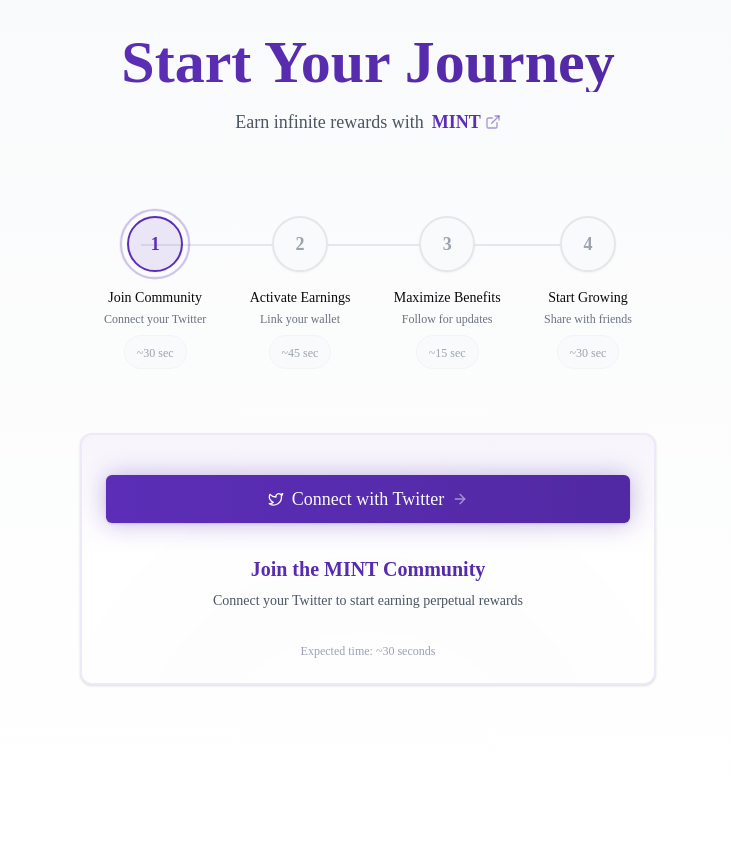
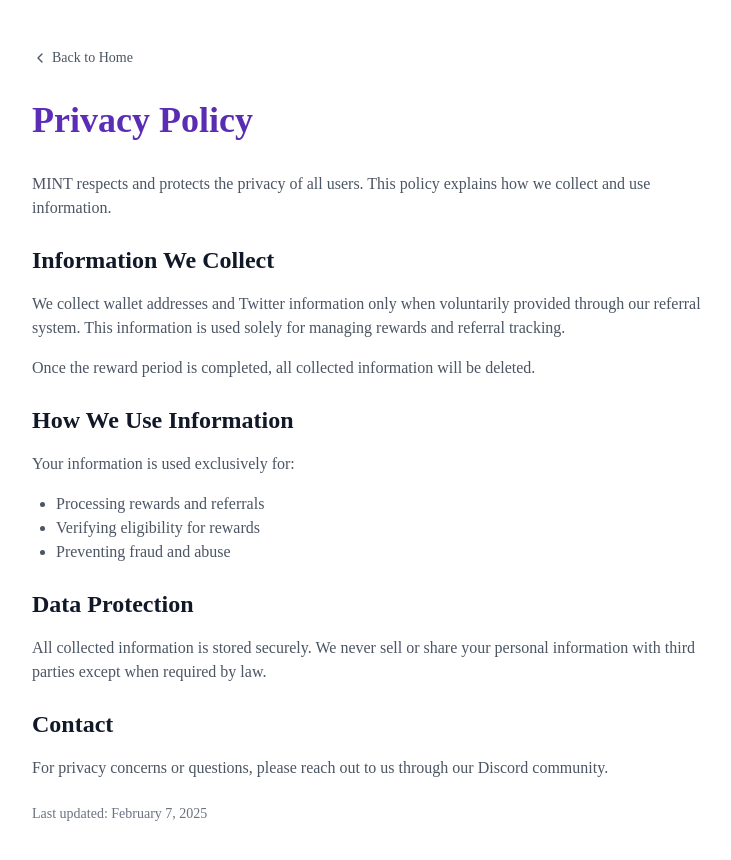
Before and after one commit to skyf0xx/mint, a Next.js app: page /privacy in a window 1280 px wide. Shown: the top 860 px of the page, without its empty margins (272-1003 px from the left). Before the commit the page ends 800 px from the top, so only its background shows below. Built offline with nearby package versions, Linux system fonts and the light colour scheme; no server answers.

Commit message:
feat: add privacy

```diff
--- a/next.config.ts
+++ b/next.config.ts
@@ -16,6 +16,7 @@ const nextConfig = {
         return {
             ...defaultPathMap,
             '/get-started': { page: '/get-started' },
+            '/privacy': { page: '/privacy' },
         };
     },
 };
--- /dev/null
+++ b/pages/privacy.tsx
@@ -0,0 +1,90 @@
+import { ChevronLeft } from 'lucide-react';
+import Link from 'next/link';
+
+export default function Privacy() {
+    return (
+        <div className="min-h-screen bg-white">
+            <div className="container mx-auto px-4 py-12">
+                <div className="max-w-2xl mx-auto">
+                    {/* Header */}
+                    <Link
+                        href="/"
+                        className="inline-flex items-center text-sm text-gray-600 hover:text-primary mb-8 group"
+                    >
+                        <ChevronLeft className="w-4 h-4 mr-1 group-hover:-translate-x-1 transition-transform" />
+                        Back to Home
+                    </Link>
+
+                    <h1 className="text-4xl font-bold mb-8 bg-clip-text text-transparent bg-gradient-to-r from-primary to-primary-600">
+                        Privacy Policy
+                    </h1>
+
+                    <div className="prose prose-gray max-w-none space-y-6">
+                        <p className="text-gray-600">
+                            MINT respects and protects the privacy of all users.
+                            This policy explains how we collect and use
+                            information.
+                        </p>
+
+                        <section className="space-y-4">
+                            <h2 className="text-2xl font-semibold text-gray-900">
+                                Information We Collect
+                            </h2>
+                            <p className="text-gray-600">
+                                We collect wallet addresses and Twitter
+                                information only when voluntarily provided
+                                through our referral system. This information is
+                                used solely for managing rewards and referral
+                                tracking.
+                            </p>
+                            <p className="text-gray-600">
+                                Once the reward period is completed, all
+                                collected information will be deleted.
+                            </p>
+                        </section>
+
+                        <section className="space-y-4">
+                            <h2 className="text-2xl font-semibold text-gray-900">
+                                How We Use Information
+                            </h2>
+                            <p className="text-gray-600">
+                                Your information is used exclusively for:
+                            </p>
+                            <ul className="text-gray-600 list-disc pl-6">
+                                <li>Processing rewards and referrals</li>
+                                <li>Verifying eligibility for rewards</li>
+                                <li>Preventing fraud and abuse</li>
+                            </ul>
+                        </section>
+
+                        <section className="space-y-4">
+                            <h2 className="text-2xl font-semibold text-gray-900">
+                                Data Protection
+                            </h2>
+                            <p className="text-gray-600">
+                                All collected information is stored securely. We
+                                never sell or share your personal information
+                                with third parties except when required by law.
+                            </p>
+                        </section>
+
+                        <section className="space-y-4">
+                            <h2 className="text-2xl font-semibold text-gray-900">
+                                Contact
+                            </h2>
+                            <p className="text-gray-600">
+                                For privacy concerns or questions, please reach
+                                out to us through our Discord community.
+                            </p>
+                        </section>
+
+                        <p className="text-sm text-gray-500 mt-8">
+                            Last updated: February 7, 2025
+                        </p>
+                    </div>
+                </div>
+            </div>
+        </div>
+    );
+    return <Privacy />;
+}
```
